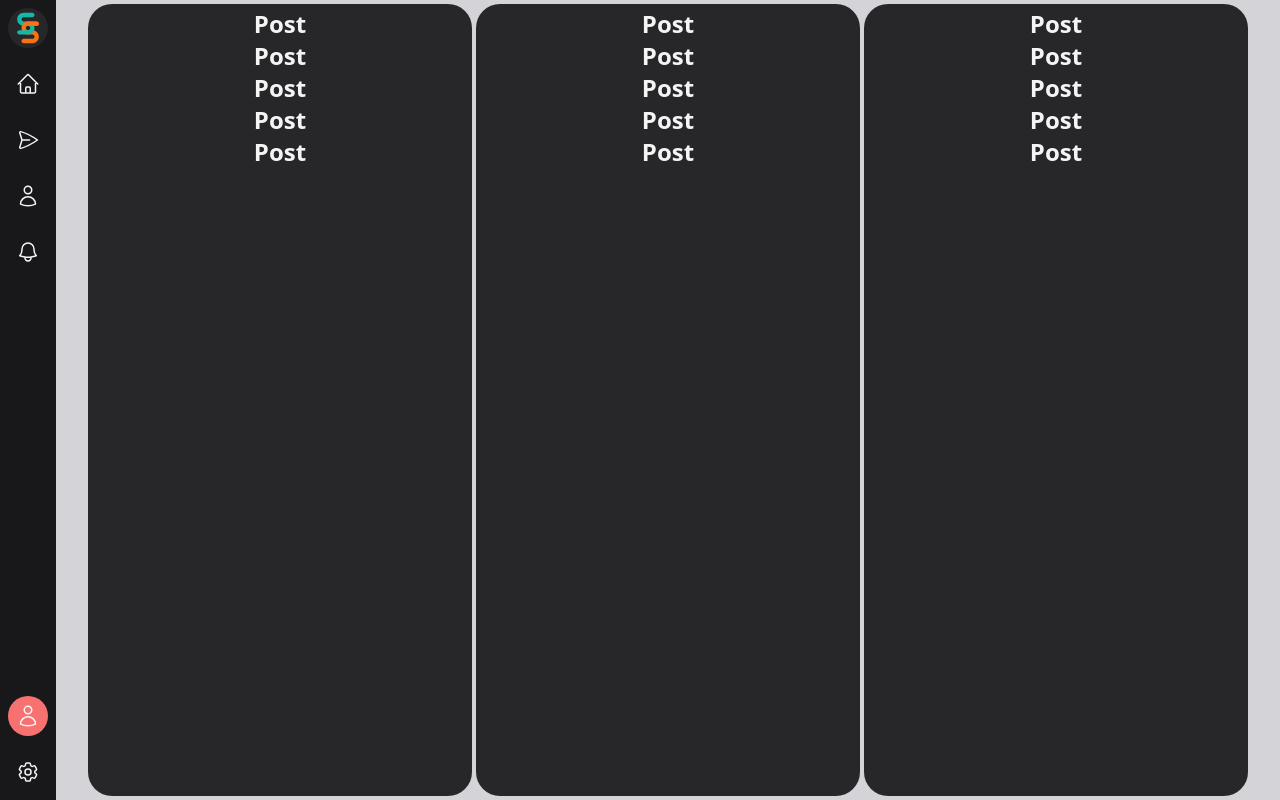
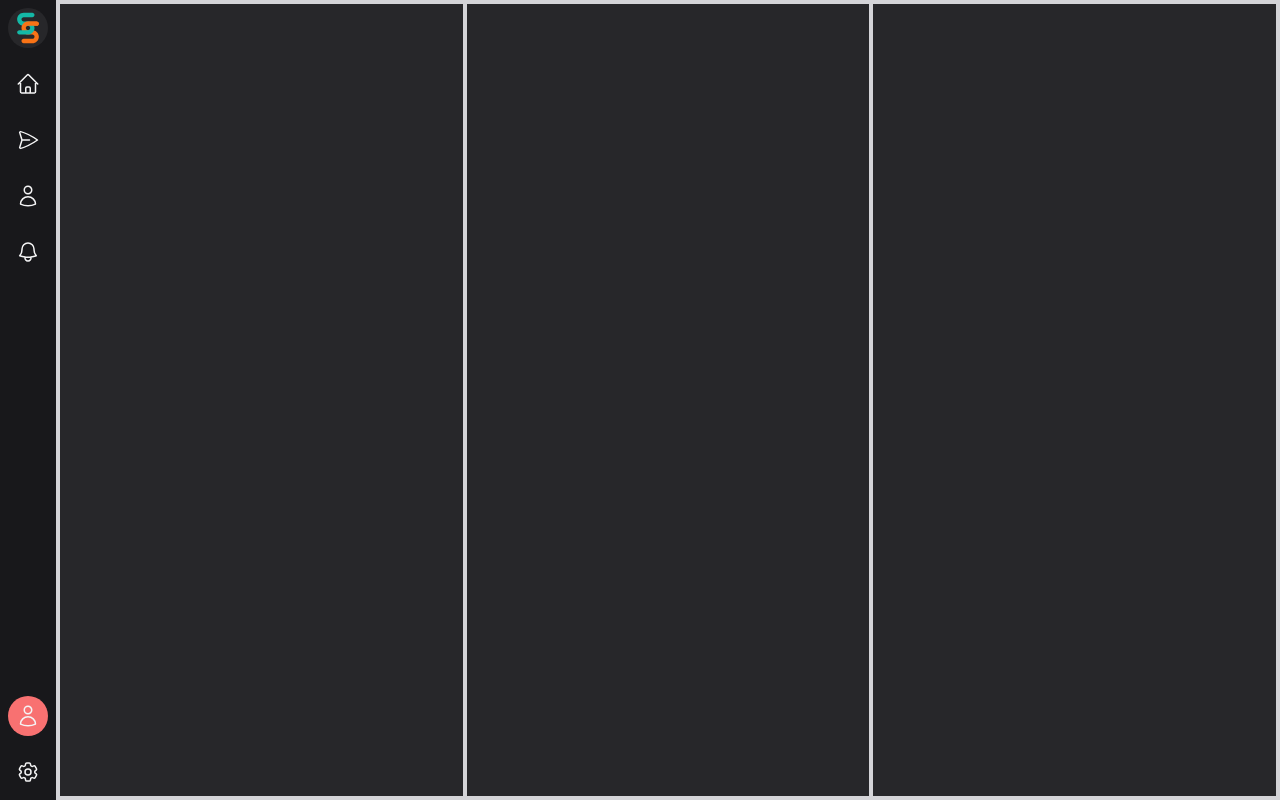
Before and after one commit to AndreiCravtov/sample-social, a Next.js app in the folder client/: page / in a window 1280 px wide. Built offline with nearby package versions, Linux system fonts and the light colour scheme.

Commit message:
fix  css pseudo class bug tailwindcss

```diff
--- a/client/app/page.tsx
+++ b/client/app/page.tsx
@@ -1,59 +1,14 @@
 export default function RootPage() {
     return (
-        <div className="h-screen p-1 flex gap-1 justify-center">
+        <div className="h-screen flex p-1 gap-1 justify-center">
 
-            <div className="h-full w-96 p-1 rounded-3xl flex flex-col items-center bg-zinc-800">
-                <div className="font-bold text-2xl text-zinc-100">
-                    Post
-                </div>
-                <div className="font-bold text-2xl text-zinc-100">
-                    Post
-                </div>
-                <div className="font-bold text-2xl text-zinc-100">
-                    Post
-                </div>
-                <div className="font-bold text-2xl text-zinc-100">
-                    Post
-                </div>
-                <div className="font-bold text-2xl text-zinc-100">
-                    Post
-                </div>
+            <div className="h-full flex-1 p-1 flex flex-col bg-zinc-800">
             </div>
 
-            <div className="h-full w-96 p-1 rounded-3xl flex flex-col items-center bg-zinc-800">
-                <div className="font-bold text-2xl text-zinc-100">
-                    Post
-                </div>
-                <div className="font-bold text-2xl text-zinc-100">
-                    Post
-                </div>
-                <div className="font-bold text-2xl text-zinc-100">
-                    Post
-                </div>
-                <div className="font-bold text-2xl text-zinc-100">
-                    Post
-                </div>
-                <div className="font-bold text-2xl text-zinc-100">
-                    Post
-                </div>
+            <div className="h-full flex-1 p-1 flex flex-col bg-zinc-800">
             </div>
 
-            <div className="h-full w-96 p-1 rounded-3xl flex flex-col items-center bg-zinc-800">
-                <div className="font-bold text-2xl text-zinc-100">
-                    Post
-                </div>
-                <div className="font-bold text-2xl text-zinc-100">
-                    Post
-                </div>
-                <div className="font-bold text-2xl text-zinc-100">
-                    Post
-                </div>
-                <div className="font-bold text-2xl text-zinc-100">
-                    Post
-                </div>
-                <div className="font-bold text-2xl text-zinc-100">
-                    Post
-                </div>
+            <div className="h-full flex-1 p-1 flex flex-col bg-zinc-800">
             </div>
         </div>
     )
--- a/client/app/sidebar.tsx
+++ b/client/app/sidebar.tsx
@@ -11,7 +11,7 @@ enum Icon {
 }
 
 function SidebarButton(props: {href: string, icon: Icon, className?: string}) {
-    const iconStyle="p-2 rounded-full transition-all ease-out duration-200 stroke-zinc-100 hover:bg-zinc-700 active:stroke-zinc-900 active:bg-zinc-100"
+    const iconStyle="w-full p-2 rounded-full transition-all ease-out duration-200 stroke-zinc-100 hover:bg-zinc-700 active:stroke-zinc-900 active:bg-zinc-100"
 
     function getIcon(icon: Icon, style: string) {
         switch (icon) {
@@ -34,7 +34,7 @@ function SidebarButton(props: {href: string, icon: Icon, className?: string}) {
 
 export default function Sidebar() {
     return (
-        <aside className="w-14 min-h-fit h-full overflow-auto no-scrollbar flex flex-col bg-zinc-900">
+        <aside className="w-14 min-h-fit h-full overflow-auto scrollbar-none flex flex-col bg-zinc-900">
             {/* Logo */}
             <Link href="">
                 <div className="w-14 h-14 p-2">
@@ -52,8 +52,8 @@ export default function Sidebar() {
             <div className="flex-1"></div>
 
             {/* Navigation */}
-            <div className="min-w-14 min-h-14 p-2">
-                <UserIcon className="w-full h-full p-2 rounded-full bg-red-400 stroke-zinc-100"></UserIcon>
+            <div className="w-14 h-14 p-2">
+                <UserIcon className="w-full p-2 rounded-full stroke-zinc-100 bg-red-400"></UserIcon>
             </div>
             <SidebarButton href="settings" icon={Icon.Cog} />
         </aside>
--- a/client/tailwind.config.js
+++ b/client/tailwind.config.js
@@ -13,17 +13,15 @@ module.exports = {
   plugins: [
     plugin(function({ addUtilities }) {
       addUtilities({
-        /** Hide scrollbar for Chrome, Safari and Opera */
-        ".no-scrollbar:-webkit-scrollbar": {
-          "display": "none"
-        },
-
-        /** Hide scrollbar for IE, Edge and Firefox */
-        ".no-scrollbar": {
+        /** Hide scrollbar */
+        ".scrollbar-none": {
           "-ms-overflow-style": "none", // IE and Edge
-          "scrollbar-width": "none" // Firefox
+          "scrollbar-width": "none", // Firefox
+          "&::-webkit-scrollbar": {
+            "display": "none" // Chrome, Safari and Opera
+          }
         }
-      })
+      }, ["responsive"])
     })
   ],
 }
```
